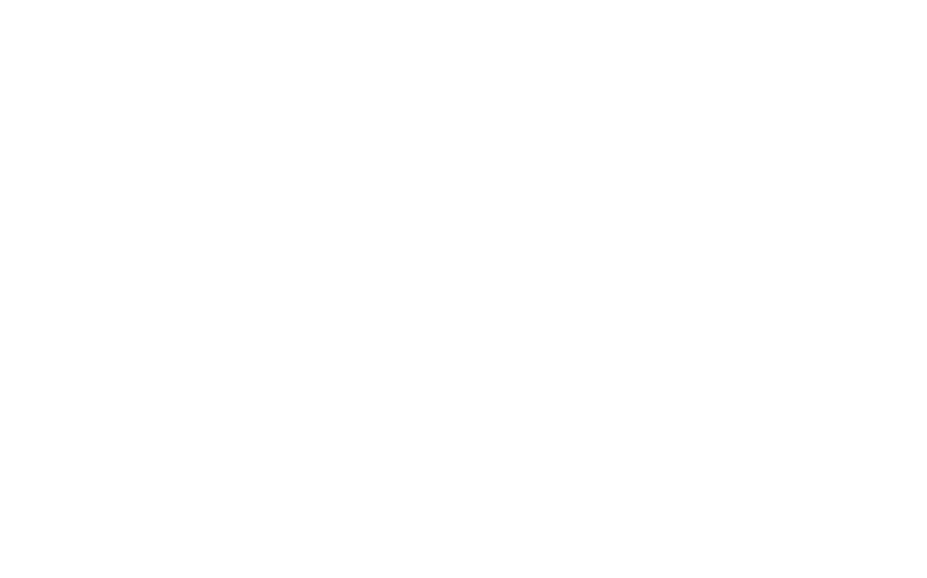
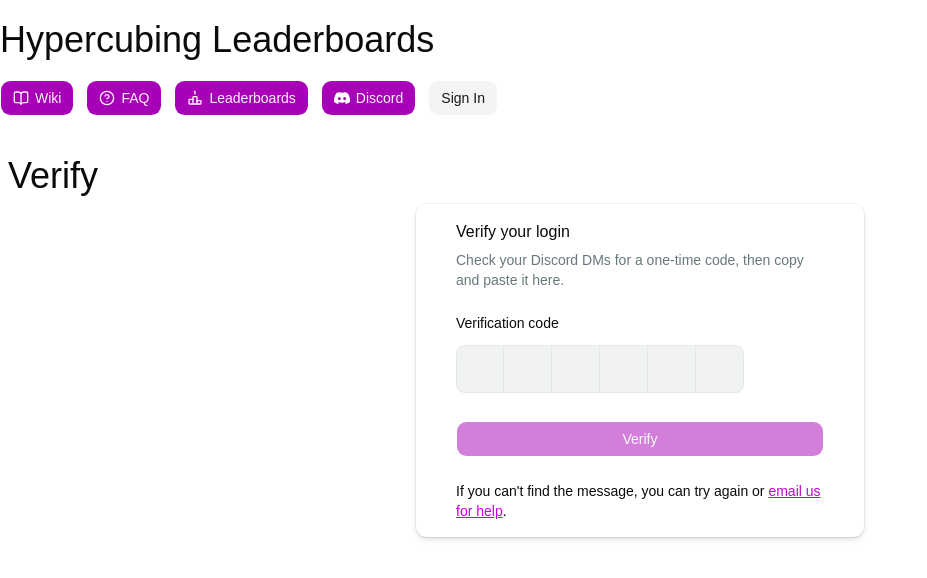
Before and after one commit to Hypercubers/hypercubing-leaderboards, a React (Vite) app in the folder frontend/: page /request-otp-discord in a window 1280 px wide. Before the commit this address had no page. Shown: the top 578 px of the page, without its empty margins (0-927 px from the left). Built offline with nearby package versions, Linux system fonts and the light colour scheme.

Commit message:
UI for OTP discord page

```diff
--- a/frontend/package.json
+++ b/frontend/package.json
@@ -14,6 +14,7 @@
     "@tailwindcss/vite": "^4.3.1",
     "class-variance-authority": "^0.7.1",
     "clsx": "^2.1.1",
+    "input-otp": "^1.4.2",
     "lucide-react": "^1.21.0",
     "radix-ui": "^1.6.0",
     "react": "^19.2.7",
--- a/frontend/src/App.tsx
+++ b/frontend/src/App.tsx
@@ -5,6 +5,7 @@ import Solve from './pages/Solve'
 import Puzzle from './pages/Puzzle'
 import User from './pages/User'
 import SignIn from './pages/SignIn'
+import RequestOtpDiscord from './pages/RequestOtpDiscord'
 
 function App() {
 
@@ -16,6 +17,7 @@ function App() {
       <Route path="/puzzle" element={<Puzzle/>} />
       <Route path="/user" element={<User/>} />
       <Route path="/signin" element={<SignIn/>} />
+      <Route path="/request-otp-discord" element={<RequestOtpDiscord/>} />
     </Routes>
   )
 }
--- /dev/null
+++ b/frontend/src/components/ui/input-otp.tsx
@@ -0,0 +1,85 @@
+import * as React from "react"
+import { OTPInput, OTPInputContext } from "input-otp"
+
+import { cn } from "@/lib/utils"
+import { MinusIcon } from "lucide-react"
+
+function InputOTP({
+  className,
+  containerClassName,
+  ...props
+}: React.ComponentProps<typeof OTPInput> & {
+  containerClassName?: string
+}) {
+  return (
+    <OTPInput
+      data-slot="input-otp"
+      containerClassName={cn(
+        "cn-input-otp flex items-center has-disabled:opacity-50",
+        containerClassName
+      )}
+      spellCheck={false}
+      className={cn("disabled:cursor-not-allowed", className)}
+      {...props}
+    />
+  )
+}
+
+function InputOTPGroup({ className, ...props }: React.ComponentProps<"div">) {
+  return (
+    <div
+      data-slot="input-otp-group"
+      className={cn(
+        "flex items-center rounded-3xl has-aria-invalid:border-destructive has-aria-invalid:ring-3 has-aria-invalid:ring-destructive/20 dark:has-aria-invalid:ring-destructive/40",
+        className
+      )}
+      {...props}
+    />
+  )
+}
+
+function InputOTPSlot({
+  index,
+  className,
+  ...props
+}: React.ComponentProps<"div"> & {
+  index: number
+}) {
+  const inputOTPContext = React.useContext(OTPInputContext)
+  const { char, hasFakeCaret, isActive } = inputOTPContext?.slots[index] ?? {}
+
+  return (
+    <div
+      data-slot="input-otp-slot"
+      data-active={isActive}
+      className={cn(
+        "relative flex size-9 items-center justify-center border-y border-r border-input bg-input/50 text-sm transition-all outline-none first:rounded-l-3xl first:border-l last:rounded-r-3xl aria-invalid:border-destructive data-[active=true]:z-10 data-[active=true]:border-ring data-[active=true]:ring-3 data-[active=true]:ring-ring/30 data-[active=true]:aria-invalid:ring-destructive/20 dark:data-[active=true]:aria-invalid:ring-destructive/40",
+        className
+      )}
+      {...props}
+    >
+      {char}
+      {hasFakeCaret && (
+        <div className="pointer-events-none absolute inset-0 flex items-center justify-center">
+          <div className="h-4 w-px animate-caret-blink bg-foreground duration-1000" />
+        </div>
+      )}
+    </div>
+  )
+}
+
+function InputOTPSeparator({ ...props }: React.ComponentProps<"div">) {
+  return (
+    <div
+      data-slot="input-otp-separator"
+      className="flex items-center [&_svg:not([class*='size-'])]:size-4"
+      role="separator"
+      {...props}
+    >
+      <MinusIcon
+      />
+    </div>
+  )
+}
+
+export { InputOTP, InputOTPGroup, InputOTPSlot, InputOTPSeparator }
--- a/frontend/src/index.css
+++ b/frontend/src/index.css
@@ -72,7 +72,7 @@
   --chart-3: oklch(0.591 0.293 322.896);
   --chart-4: oklch(0.518 0.253 323.949);
   --chart-5: oklch(0.452 0.211 324.591);
-  --radius: 0.875rem;
+  --radius: 0.25rem;
   --sidebar: oklch(0.987 0.002 197.1);
   --sidebar-foreground: oklch(0.148 0.004 228.8);
   --sidebar-primary: oklch(0.591 0.293 322.896);
--- /dev/null
+++ b/frontend/src/pages/RequestOtpDiscord.tsx
@@ -0,0 +1,66 @@
+import Header from "@/components/header"
+import { Button } from "@/components/ui/button"
+import { Card, CardContent, CardDescription, CardFooter, CardHeader, CardTitle } from "@/components/ui/card"
+import { Field, FieldGroup, FieldLabel } from "@/components/ui/field"
+import { InputOTP, InputOTPGroup, InputOTPSlot } from "@/components/ui/input-otp"
+import { REGEXP_ONLY_DIGITS } from "input-otp"
+import { useState } from "react"
+import { useNavigate } from "react-router-dom"
+
+function RequestOtpDiscord() {
+
+    const navigate = useNavigate()
+
+    const [value, setValue] = useState("")
+
+    const submitDisabled = !(value.length==6)
+
+    return (
+        <>
+            <Header/>
+            <h1 className="text-4xl m-2">Verify</h1>
+
+            <div className="flex justify-center align-center *:p-4">
+                <Card className="w-full max-w-md">
+                    <CardHeader>
+                        <CardTitle>Verify your login</CardTitle>
+                        <CardDescription>Check your Discord DMs for a one-time code, then copy and paste it here.</CardDescription>
+                    </CardHeader>
+                    <CardContent>
+                        <FieldGroup>
+                            <Field>
+                                <FieldLabel>Verification code</FieldLabel>
+                                <InputOTP value={value}
+                                maxLength={6}
+                                pattern={REGEXP_ONLY_DIGITS}
+                                onChange={(value) => setValue(value)}
+                                >
+                                <InputOTPGroup className="*:data-[slot=input-otp-slot]:size-12 *:data-[slot=input-otp-slot]:text-xl">
+                                    <InputOTPSlot index={0} />
+                                    <InputOTPSlot index={1} />
+                                    <InputOTPSlot index={2} />
+                                    <InputOTPSlot index={3} />
+                                    <InputOTPSlot index={4} />
+                                    <InputOTPSlot index={5} />
+                                </InputOTPGroup>
+                                </InputOTP>
+                            </Field>
+
+                            <Field>
+                                <Button disabled={submitDisabled} type="submit" onClick={() => navigate("/")}>Verify</Button>
+                            </Field>
+                        </FieldGroup>
+
+                    </CardContent>
+                    <CardFooter>
+                        <p>If you can't find the message, you can try again or <a className="text-sidebar-primary underline" href="mailto:support@hypercubing.xyz">email us for help</a>.</p>
+
+                    </CardFooter>
+                </Card>
+            </div>
+        </>
+
+    )
+}
+
+export default RequestOtpDiscord
--- a/frontend/src/pages/SignIn.tsx
+++ b/frontend/src/pages/SignIn.tsx
@@ -6,10 +6,13 @@ import { Field, FieldDescription, FieldGroup, FieldLabel } from "@/components/ui
 import { Input } from "@/components/ui/input"
 import { Tabs, TabsContent, TabsList, TabsTrigger } from "@/components/ui/tabs"
 import { AtSign } from "lucide-react"
+import { useNavigate } from "react-router-dom"
 
 
 
 function SignIn() {
+    const navigate = useNavigate()
+
     return (
         <>
             <Header/>
@@ -28,7 +31,7 @@ function SignIn() {
 
                         {/* email sign in card */}
                         <TabsContent value="email">
-                            <Card className="w-full max-w-sm">
+                            <Card className="w-full max-w-md">
                                 <CardHeader>
                                     <CardTitle>Sign in with email</CardTitle>
                                     <CardDescription>
@@ -62,7 +65,7 @@ function SignIn() {
                         </TabsContent>
                         {/* Discord sign in card */}
                         <TabsContent value="discord">
-                            <Card className="w-full max-w-sm">
+                            <Card className="w-full max-w-md">
                                 <CardHeader>
                                     <CardTitle>Sign in with Discord</CardTitle>
                                     <CardDescription>
@@ -82,7 +85,7 @@ function SignIn() {
                                                 />
                                             </Field>
                                             <Field>
-                                                <Button type="submit">Send code</Button>
+                                                <Button onClick={() => navigate("/request-otp-discord")} type="submit">Send code</Button>
                                             </Field>
                                         </FieldGroup>
                                     </form>
```
Also changed, not shown: 1 other file (tests, documents, lock files or other folders).
